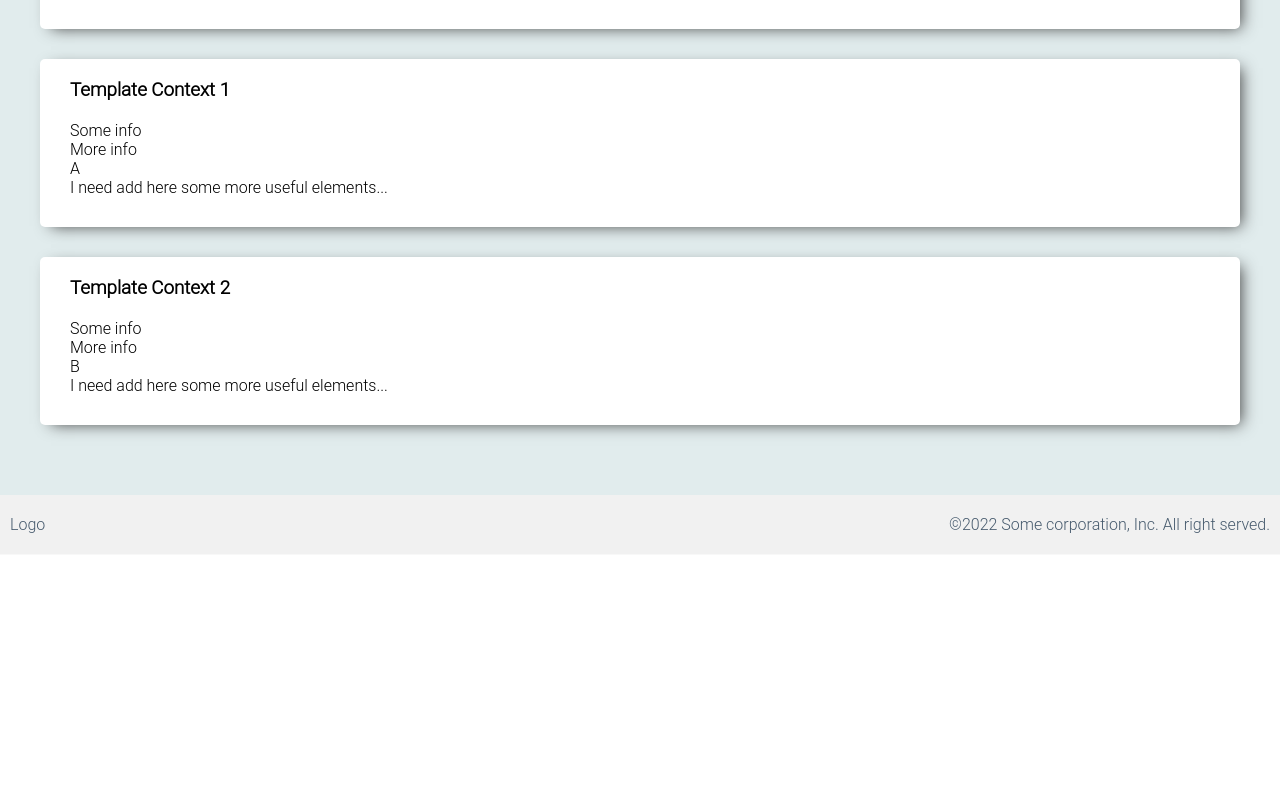
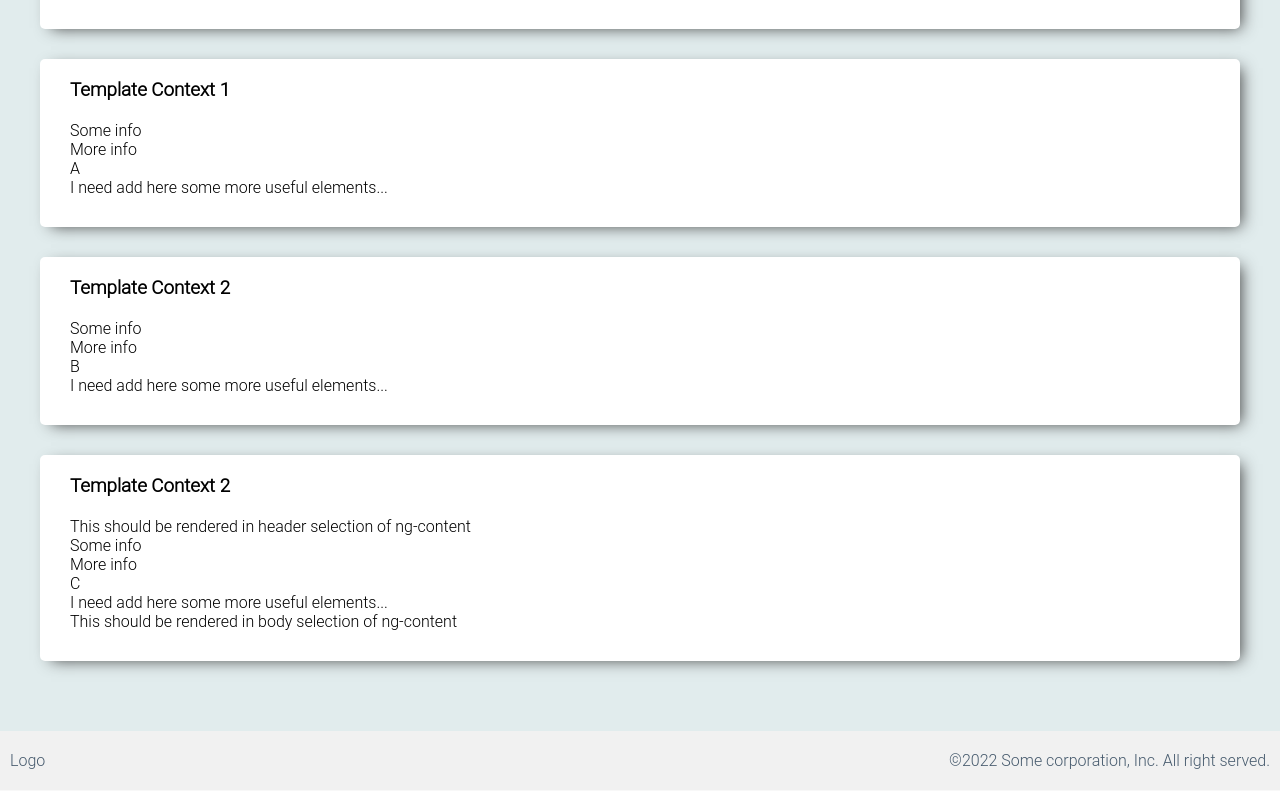
Before and after one commit to kategrytsenko/practical-angular, an Angular app: page /template-rendering in a window 1280 px wide. Shown: the part 1485-2276 px from the top of the page. Before the commit the page ends 2040 px from the top, so only its background shows below. Built offline with nearby package versions, Linux system fonts and the light colour scheme.

Commit message:
multi-slot content projection

```diff
--- a/src/app/shared/components/show-content-projection/show-content-projection.component.html
+++ b/src/app/shared/components/show-content-projection/show-content-projection.component.html
@@ -1,8 +1,18 @@
 <div class="show-content-projection">
+  <div class="content-projection__header">
+    <ng-content select="[slot=header]"></ng-content>
+  </div>
+
+
   <div>Some info</div>
   <div>More info</div>
 
   <ng-content></ng-content>
 
   <div>I need add here some more useful elements...</div>
+
+
+  <div class="content-projection__body">
+    <ng-content select="[slot=body]"></ng-content>
+  </div>
 </div>
--- a/src/app/template-rendering/template-rendering.component.html
+++ b/src/app/template-rendering/template-rendering.component.html
@@ -110,4 +110,15 @@
       <div>B</div>
     </app-show-content-projection>
   </div>
+
+
+  <div class="data-container">
+    <h3>Template Context 2</h3>
+
+    <app-show-content-projection>
+      <div slot="header">This should be rendered in header selection of ng-content</div>
+      <div>C</div>
+      <div slot="body">This should be rendered in body selection of ng-content</div>
+    </app-show-content-projection>
+  </div>
 </div>
```
